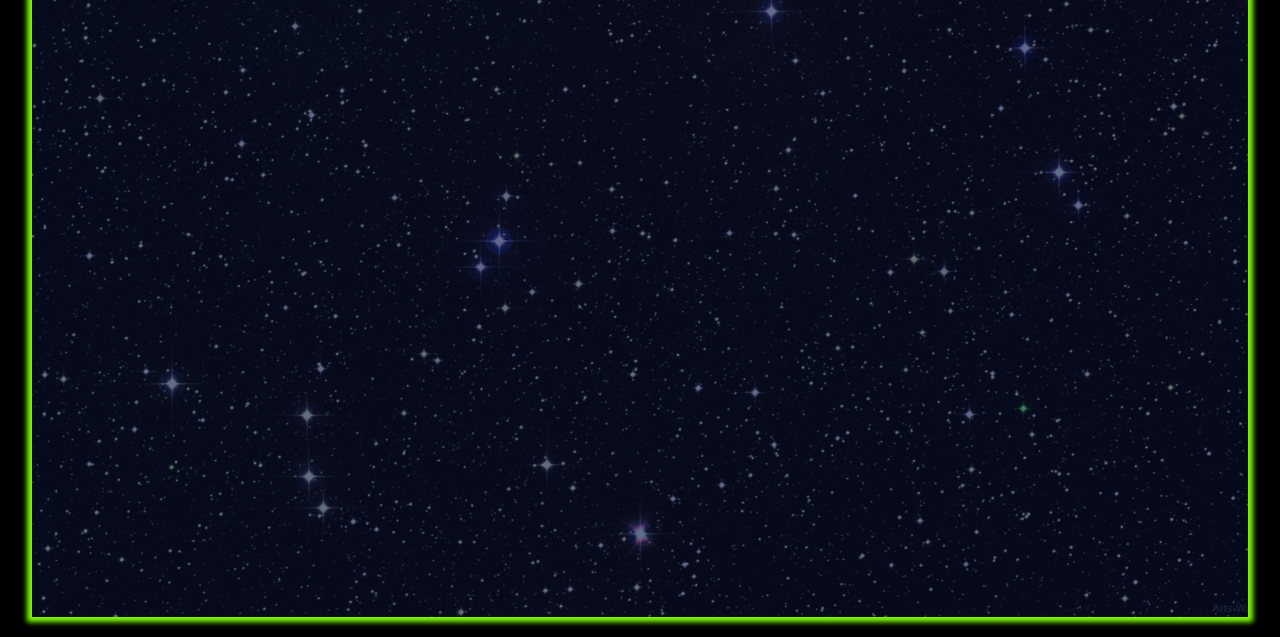
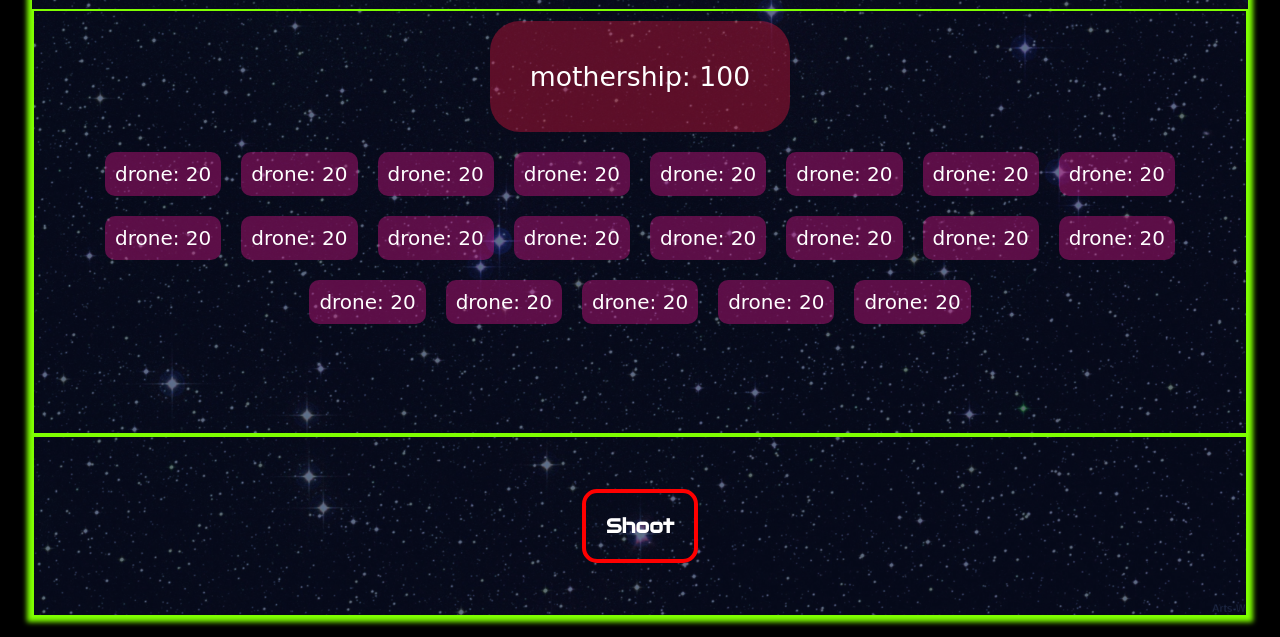
Before and after one commit to RhysBray/alien-invasion-game, a plain HTML site: page index.html in a window 1280 px wide. Shown: the part 163-800 px from the top of the page. Drawn offline with Linux system fonts and the light colour scheme; a web font is replaced by a local one.

Commit message:
basic game mechanics working, with 1 weapon type

```diff
--- a/index.html
+++ b/index.html
@@ -18,8 +18,13 @@
         <h2>Use the weapons to defend!</h2>
       </header>
       <main>
-        <section id="swarm"></section>
-        <section id="controls"></section>
+        <section id="invasion">
+          <div id="leader"></div>
+          <div id="swarm"></div>
+        </section>
+        <section id="controls">
+          <button class="attack" onclick="shoot()">Shoot</button>
+        </section>
       </main>
     </div>
   </body>
--- a/main.css
+++ b/main.css
@@ -35,6 +35,7 @@ body {
 
 header {
   width: 100%;
+  height: 20%;
   /* border: solid chartreuse 2pt; */
   display: flex;
   flex-direction: column;
@@ -61,16 +62,93 @@ h2 {
 
 main {
   /* border: solid chartreuse 2pt; */
+  width: 100%;
+  height: 80%;
+}
+
+#invasion {
+  width: 100%;
+  height: 70%;
+  display: flex;
+  flex-direction: column;
+  justify-content: flex-start;
+  align-items: center;
+  border: solid chartreuse 2pt;
+}
+
+#leader {
+  width: 100%;
+  height: fit-content;
+  display: flex;
+  justify-content: center;
+  align-items: center;
+
+  /* border: solid chartreuse 2pt; */
+}
+
+#mother-ship {
+  width: fit-content;
+  height: auto;
+  display: flex;
+  justify-content: center;
+  align-items: center;
+  font-size: 20pt;
+  background-color: rgba(220, 20, 60, 0.4);
+  border-radius: 30px;
+  margin: 10px;
+  padding: 40px;
 }
 
 #swarm {
+  width: 100%;
+  height: auto;
+  display: flex;
+  justify-content: center;
+  align-items: flex-start;
+  flex-wrap: wrap;
   /* border: solid chartreuse 2pt; */
 }
 
 #alien {
+  width: fit-content;
+  height: fit-content;
+  display: flex;
+  justify-content: center;
+  align-items: center;
+  font-size: 15pt;
+  background-color: rgba(220, 20, 137, 0.4);
+  border-radius: 10px;
+  padding: 10px;
+  margin: 10px;
   /* border: solid chartreuse 2pt; */
 }
 
 #controls {
-  /* border: solid chartreuse 2pt; */
+  width: 100%;
+  height: 30%;
+  display: flex;
+  justify-content: center;
+  align-items: center;
+  border: solid chartreuse 2pt;
 }
+
+.attack {
+  width: auto;
+  height: auto;
+  font-size: 15pt;
+  background: none;
+  border: red solid 3pt;
+  border-radius: 15px;
+  padding: 20px;
+  cursor: pointer;
+  font-family: "Audiowide", cursive;
+  font-weight: bold;
+}
+
+.attack:hover {
+  box-shadow: 0 0 10px 11px red;
+}
+
+.attack:active {
+  box-shadow: 0 0 0 0 red;
+}
--- a/main.js
+++ b/main.js
@@ -0,0 +1,44 @@
+const numberOfDrones = 20;
+let invasionForce = [];
+
+const gameStart = () => {
+  spawnInvasionForce();
+  newRound();
+};
+
+const spawnInvasionForce = () => {
+  invasionForce.push({ type: "mothership", hp: 100 });
+
+  for (var drones = 0; drones <= numberOfDrones; drones++) {
+    invasionForce.push({ type: "drone", hp: 20 });
+  }
+};
+
+const newRound = () => {
+  document.getElementById("leader").innerHTML = "";
+  document.getElementById("swarm").innerHTML = "";
+  showInvasionForce();
+};
+
+const showInvasionForce = () => {
+  invasionForce.map(alien => {
+    alien.type === "mothership"
+      ? (document.getElementById("leader").innerHTML +=
+          "<p id='mother-ship'>" + alien.type + ": " + alien.hp + "</p>")
+      : (document.getElementById("swarm").innerHTML +=
+          "<p id='alien'>" + alien.type + ": " + alien.hp + "</p>");
+  });
+};
+
+const shoot = () => {
+  let randomIndex = Math.floor(Math.random() * invasionForce.length);
+  invasionForce[randomIndex].hp -= 10;
+  deleteDead();
+  newRound();
+};
+
+const deleteDead = () => {
+  invasionForce = invasionForce.filter(alien => alien.hp > 0);
+};
+
+gameStart();
```
